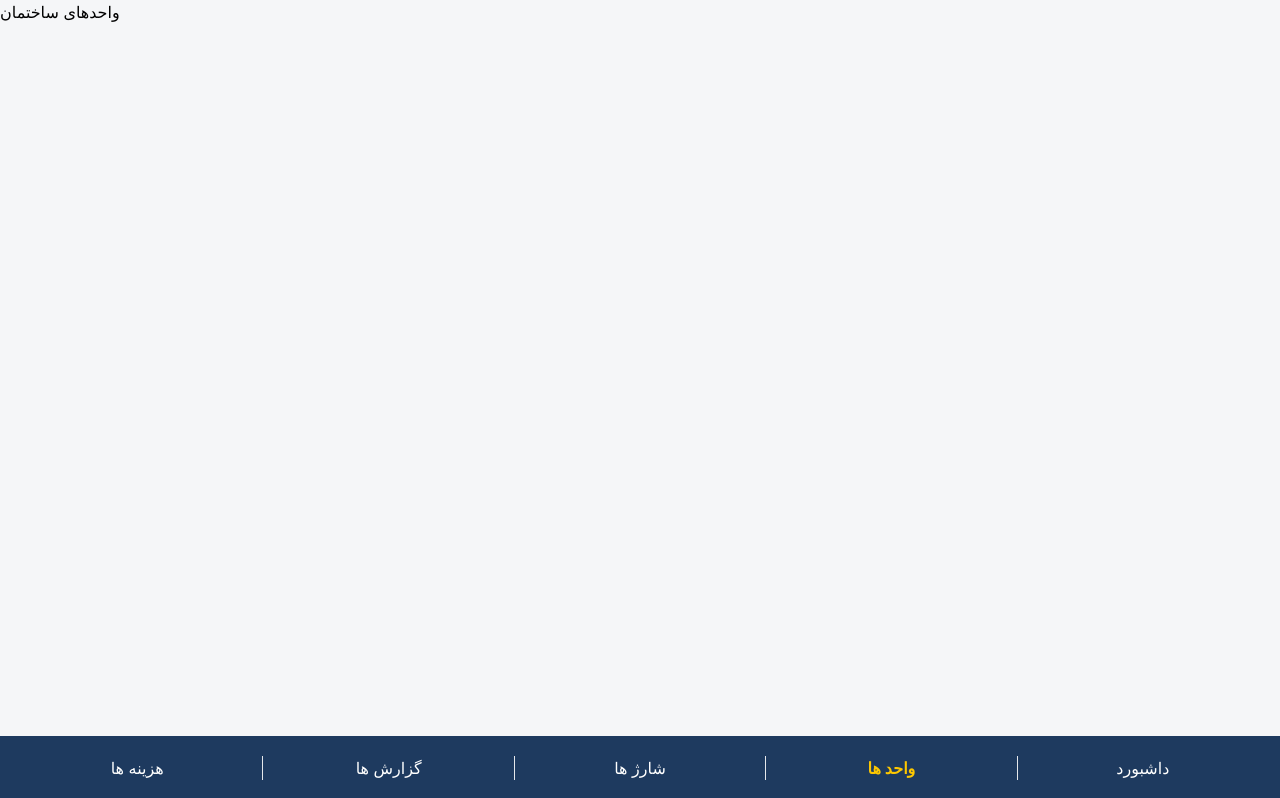
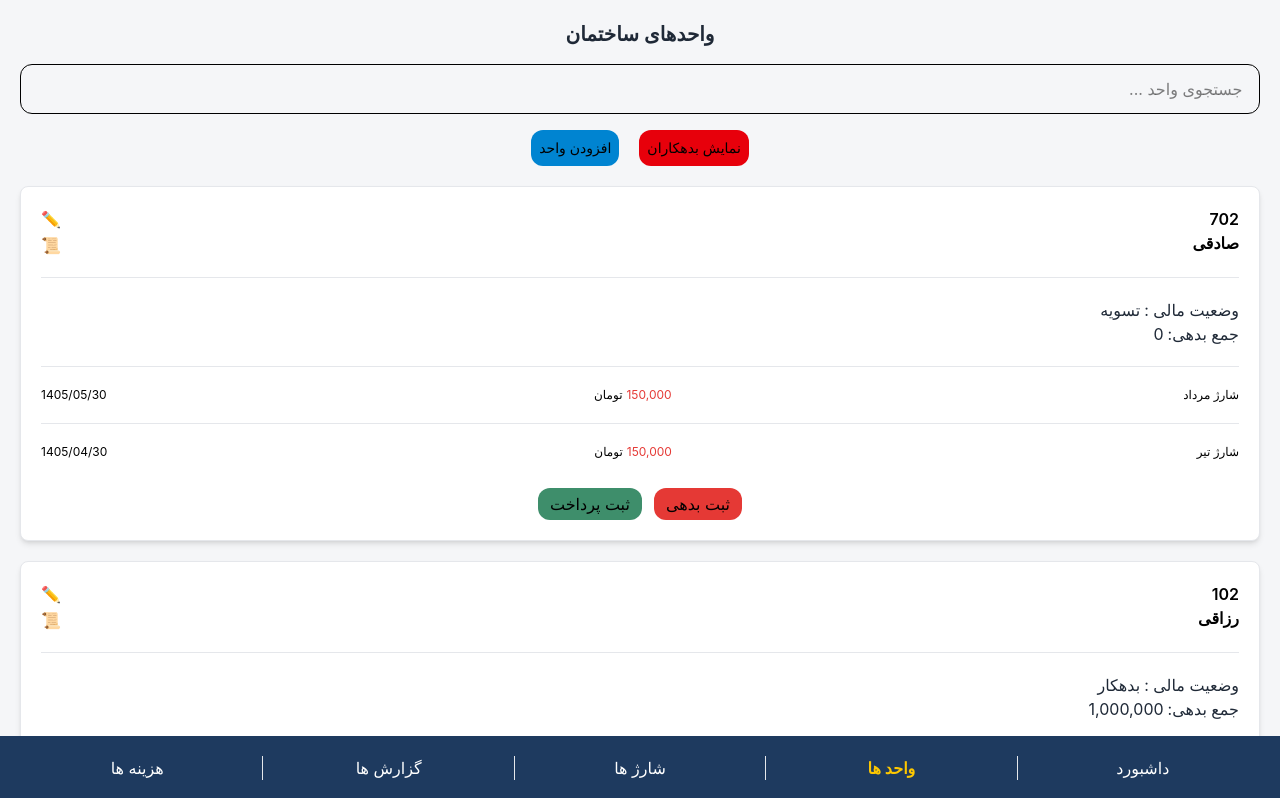
Before and after one commit to amirian515/building-management, a React (Vite) app: page /admin/units in a window 1280 px wide. Shown: the top 798 px of the page. Built offline with nearby package versions, Linux system fonts and the light colour scheme.

Commit message:
admin unit

```diff
--- /dev/null
+++ b/src/components/UnitCard.tsx
@@ -0,0 +1,61 @@
+ import { units } from "../data/residentData"
+ import { payments } from "../data/residentData"
+function UnitCard(){
+    return(
+        <div>
+            {units.map((unit)=>{
+                return(
+                    <div
+                    key={unit.id}
+                    className="bg-surface w-full my-5 p-5 rounded-lg shadow-md  border border-border  flex flex-col">
+                        <div className="flex justify-between items-start border-b border-border pb-5" >
+                            <div className="flex flex-col gap-0.5 ">
+
+                            <button>✏️</button>
+                            <button>📜</button>
+
+                            </div>
+
+                            <div className="text-right font-semibold">
+                                <h2>{unit.unitNumber}</h2>
+                                <h2>{unit.name}</h2>
+                            </div>
+                        </div>
+                         <div className="flex gap-1 justify-end pt-5 text-text">
+                            <p>{unit.status}</p>
+                            <h3>: وضعیت مالی</h3>
+                        </div>
+                         <div className="flex gap-1 justify-end  text-text pb-5">
+                            <p>{unit.debt.toLocaleString()}</p>
+                            <h3>:جمع بدهی</h3>
+                        </div>
+                        <div>
+                            {payments.map((payment)=>{
+                                return(
+                                    <div
+                                    className="flex justify-between text-xs py-5 border-t border-border text-right"
+                                    key={payment.id}>
+                                        <p>{payment.date}</p>
+                                        <span className="flex gap-1">
+                                            <p>تومان</p>
+                                            <p className=" text-danger">{payment.amount.toLocaleString()}</p>
+
+                                        </span>
+                                        <p className="w-20">{payment.title}</p>
+                                     </div>
+                                )
+                            })}
+                        </div>
+                        <div className="flex  justify-center items-center gap-3 mt-2">
+                            <button className=" bg-success px-3 py-1 rounded-xl"> ثبت پرداخت</button>
+                            <button className=" bg-danger px-3 py-1 rounded-xl">ثبت بدهی</button>
+                        </div>
+                    </div>
+
+                )
+            })}
+        </div>
+
+    )
+}
+export default UnitCard
--- a/src/data/residentData.ts
+++ b/src/data/residentData.ts
@@ -2,6 +2,7 @@ import type { debtsType } from "../types/resident"
 import type { billsType } from "../types/resident"
 import type { paymentsType } from "../types/resident"
 import type { expensesType } from "../types/resident"
+import type { unitType } from "../types/resident"
 
    export const debts:debtsType[] =[{
         id:1,
@@ -63,3 +64,25 @@ import type { expensesType } from "../types/resident"
    }
 
 ]
+export const units :unitType[]=[{
+    id:1,
+    name:"صادقی",
+    unitNumber:702,
+    status:"تسویه",
+    debt:0
+   },
+   {
+    id:2,
+    name:"رزاقی",
+    unitNumber:102,
+    status:"بدهکار",
+    debt:1000000
+   },
+   {
+    id:3,
+    name:"محمدی",
+    unitNumber:403,
+    status:"بدهکار",
+    debt:2500000
+   }
+]
--- a/src/pages/Admin/AdminUnits.tsx
+++ b/src/pages/Admin/AdminUnits.tsx
@@ -1,15 +1,17 @@
+
+import UnitCard from "../../components/UnitCard"
 function AdminUnits() {
     return (
-        <div>
-            <h1>واحدهای ساختمان</h1>
-
-            <div>
-                {/* آمار واحدها */}
+        <div className="space-y-4 p-5">
+            <h1 className="text-text text-center font-semibold text-xl">واحدهای ساختمان</h1>
+                <input className="p-3 border border-black rounded-xl text-right w-full"
+                placeholder=" ... جستجوی واحد "
+                type="text" />
+            <div className=" flex justify-center items-center gap-5">
+            <button className="bg-sky-600 p-2 rounded-xl text-sm" >افزودن واحد </button>
+            <button className="bg-red-600 p-2 rounded-xl text-sm" >نمایش بدهکاران</button>
             </div>
-
-            <div>
-                {/* لیست واحدها */}
-            </div>
+             <UnitCard/>
         </div>
     )
 }
```
Also changed, not shown: src/types/resident.ts (+7 -0 lines).
